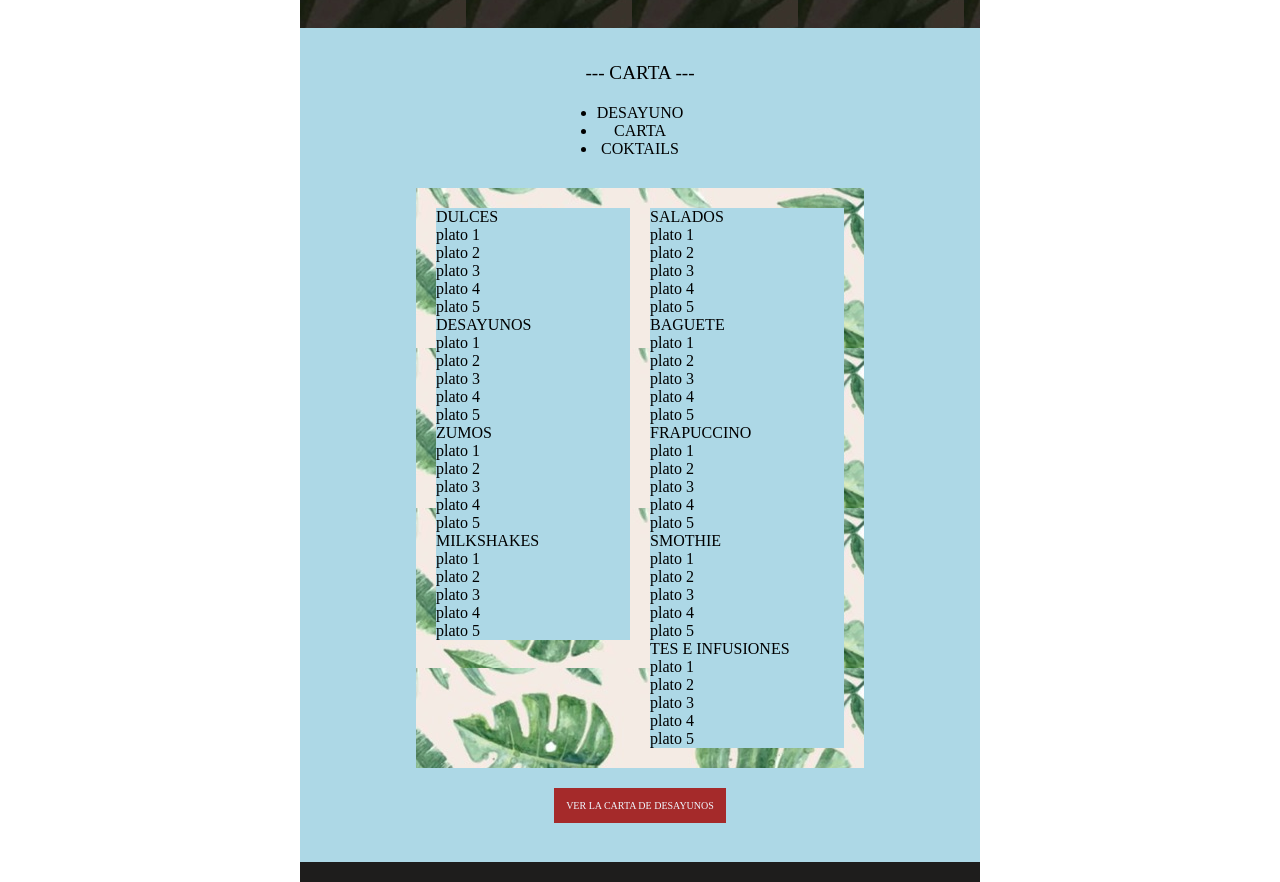
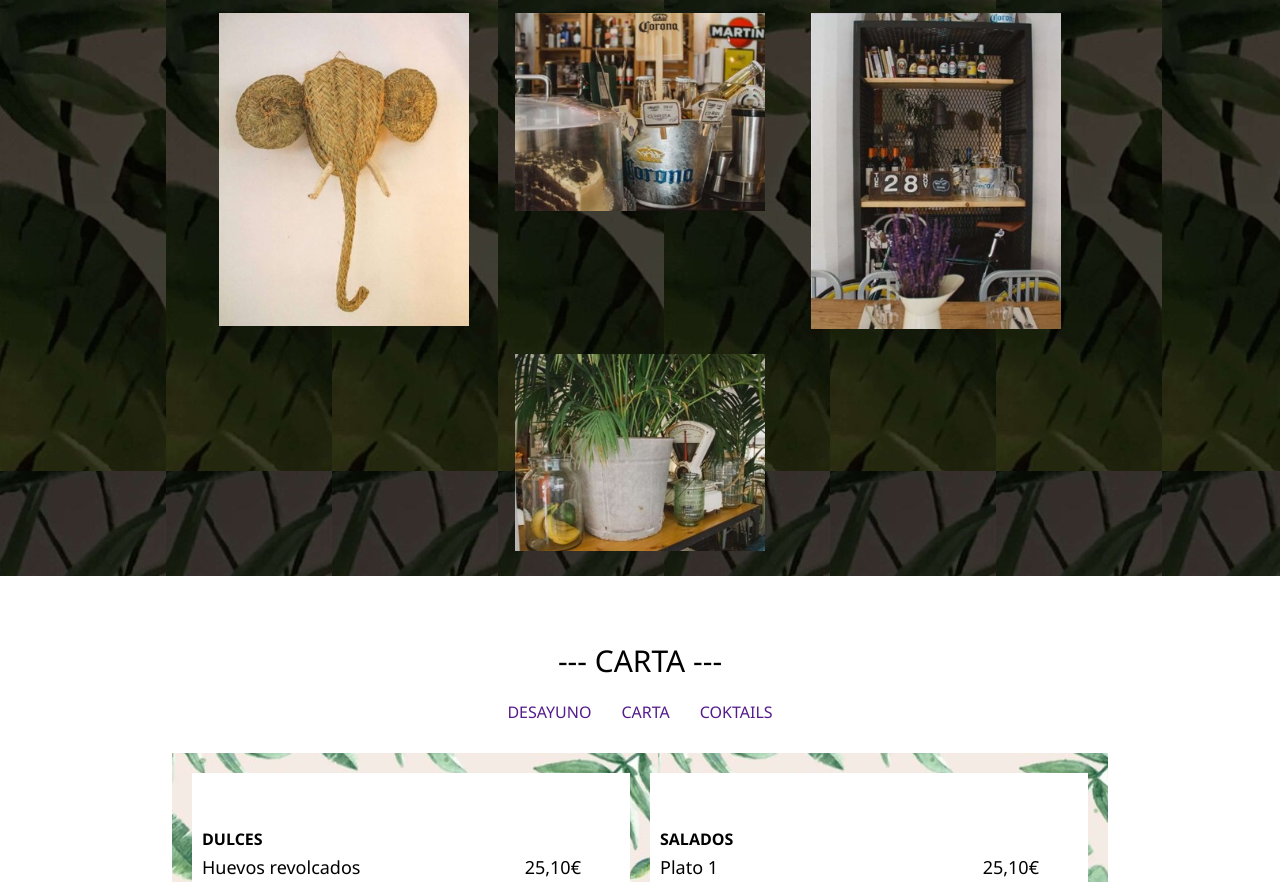
Before and after one commit to PedroFdezMacarron/MozzaBar, a plain HTML site: page index.html in a window 1280 px wide. Shown: the part 1918-2800 px from the top of the page. Drawn offline with Linux system fonts and the light colour scheme; a web font is replaced by a local one.

Commit message:
2 commit

```diff
--- a/index.html
+++ b/index.html
@@ -11,7 +11,7 @@
     <div class="restaurante">
       <div class="cabecera">
         <div class="logo">
-          <img src="./images/logo.png" alt="" height="80" />
+          <img class=img__logo src="./images/logo.png" alt=""/>
         </div>
         <div class="nav">
           <div class="nav__item">
@@ -41,6 +41,10 @@
       <div class="presentacion">
         <div class="presentacion__titulo">Descubre</div>
         <div class="presentacion__rte">MOZZA BAR</div>
+        <div class="sublogo">
+            <img class=img__sublogo src="./images/sublogo.png" alt=""/>
+          </div>
+        <div class="presentacion__subtitulo">WE ARE OPEN</div>
       </div>
       <div class="concepto">
         <div class="concepto__recuadro">
@@ -51,128 +55,281 @@
             cumque, alias itaque sint. Deleniti laudantium, blanditiis incidunt
             maxime iste rem!
           </div>
+          <div class="concepto__explica">
+            Lorem ipsum dolor sit amet consectetur adipisicing elit. Dignissimos
+            quidem odio optio, dolorem minus unde, quisquam labore fugit soluta
+            </div>
+            <div class="concepto__explica">
+                Lorem ipsum dolor sit amet consectetur adipisicing elit. Dignissimos
+                quidem odio optio, dolorem minus unde, quisquam labore fugit soluta
+                cumque, alias itaque sint. Deleniti laudantium, blanditiis incidunt
+                maxime iste rem!
+              </div>
         </div>
       </div>
       <div class="galeria">
         <div class="galeria__recuadro">
-          <!--
-
-                <div class="box box1">1</div>
-                <div class="box">2</div>
-                <div class="box">3</div>
-                <div class="box box4">4</div>
-                <div class="box">5</div>
-                <div class="box box6">6</div>
-                <div class="box">7</div>
-                -->
-
           <div class="galeria__foto">
-            <img src="./images/fondo3-1-1.jpg" alt="" height="150" />
+            <img src="./images/fondo3-1-1.jpg" alt="" />
           </div>
           <div class="galeria__foto">
-            <img src="./images/fondo3-1-2.jpg" alt="" height="150" />
+            <img src="./images/fondo3-1-2.jpg" alt="" />
           </div>
           <div class="galeria__foto">
-            <img src="./images/fondo3-1-3.jpg" alt="" height="150" />
+            <img src="./images/fondo3-1-3.jpg" alt="" />
           </div>
           <div class="galeria__foto foto4">
-            <img src="./images/fondo3-2-1.jpg" alt="" height="150" />
+            <img src="./images/fondo3-2-1.jpg" alt="" />
           </div>
           <div class="galeria__foto">
-            <img src="./images/fondo3-2-2.jpg" alt="" height="150" />
+            <img src="./images/fondo3-2-2.jpg" alt="" />
           </div>
           <div class="galeria__foto foto6">
-            <img src="./images/fondo3-2-3.jpg" alt="" height="150" />
+            <img src="./images/fondo3-2-3.jpg" alt="" />
           </div>
           <div class="galeria__foto">
-            <img src="./images/fondo3-3-2.jpg" alt="" height="150" />
+            <img src="./images/fondo3-3-2.jpg" alt="" />
           </div>
         </div>
       </div>
       <div class="carta">
         <div class="carta__titulo">--- CARTA ---</div>
-        <div class="carta__subtitulo">
-          <ul>
-            <li>DESAYUNO</li>
-            <li>CARTA</li>
-            <li>COKTAILS</li>
+        <nav class="carta__subtitulo">
+          <ul class="carta__nav">
+            <li><a href="">DESAYUNO</a></li>
+            <li><a href="">CARTA</a></li>
+            <li><a href="">COKTAILS</a></li>
           </ul>
-        </div>
+        </nav>
         <div class="carta__recuadro">
           <div class="carta__recuadro-columna">
             <div class="carta__recuadro-grupo">
-              DULCES
-              <p>plato 1</p>
-              <p>plato 2</p>
-              <p>plato 3</p>
-              <p>plato 4</p>
-              <p>plato 5</p>
+              <p class="carta__texto-grupo">DULCES</p>
+              <ul>
+                <li class="plato">
+                  <p>Huevos revolcados</p>
+                  <p>25,10€</p>
+                </li>
+                <li class="plato">
+                  <p>Ibéricos, lomo o jamón</p>
+                  <p>12,10€</p>
+                </li>
+                <li class="plato">
+                  <p>Lingotes de berenjena crujiente</p>
+                  <p>14,10€</p>
+                </li>
+                <li class="plato">
+                  <p>Pulpo salteado, con trigueros y patatas confitadas a la gallega</p>
+                  <p>20,00€</p>
+                </li>
+                <li class="plato">
+                  <p>Queso templado al aroma de tomillo</p>
+                  <p>12,90€</p>
+                </li>
+              </ul>
             </div>
             <div class="carta__recuadro-grupo">
-              DESAYUNOS
-              <p>plato 1</p>
-              <p>plato 2</p>
-              <p>plato 3</p>
-              <p>plato 4</p>
-              <p>plato 5</p>
+              <p class="carta__texto-grupo">DESAYUNOS</p>
+              <ul>
+                <li class="plato">
+                  <p>Plato 1</p>
+                  <p>25,10€</p>
+                </li>
+                <li class="plato">
+                  <p>Plato 2</p>
+                  <p>25,10€</p>
+                </li>
+                <li class="plato">
+                  <p>Plato 3</p>
+                  <p>25,10€</p>
+                </li>
+                <li class="plato">
+                  <p>Plato 4</p>
+                  <p>25,10€</p>
+                </li>
+                <li class="plato">
+                  <p>Plato 5</p>
+                  <p>25,10€</p>
+                </li>
+              </ul>
             </div>
             <div class="carta__recuadro-grupo">
-              ZUMOS
-              <p>plato 1</p>
-              <p>plato 2</p>
-              <p>plato 3</p>
-              <p>plato 4</p>
-              <p>plato 5</p>
+              <p class="carta__texto-grupo">ZUMOS</p>
+              <ul>
+                <li class="plato">
+                  <p>Plato 1</p>
+                  <p>25,10€</p>
+                </li>
+                <li class="plato">
+                  <p>Plato 2</p>
+                  <p>25,10€</p>
+                </li>
+                <li class="plato">
+                  <p>Plato 3</p>
+                  <p>25,10€</p>
+                </li>
+                <li class="plato">
+                  <p>Plato 4</p>
+                  <p>25,10€</p>
+                </li>
+                <li class="plato">
+                  <p>Plato 5</p>
+                  <p>25,10€</p>
+                </li>
+                <li class="plato">
+                    <p>Plato 6</p>
+                    <p>25,10€</p>
+                  </li>
+                  <li class="plato">
+                    <p>Plato 7</p>
+                    <p>25,10€</p>
+                  </li>
+              </ul>
             </div>
             <div class="carta__recuadro-grupo">
-              MILKSHAKES
-              <p>plato 1</p>
-              <p>plato 2</p>
-              <p>plato 3</p>
-              <p>plato 4</p>
-              <p>plato 5</p>
+              <p class="carta__texto-grupo">MILKSHAKES</p>
+              <ul>
+                <li class="plato">
+                  <p>Plato 1</p>
+                  <p>25,10€</p>
+                </li>
+                <li class="plato">
+                  <p>Plato 2</p>
+                  <p>25,10€</p>
+                </li>
+                <li class="plato">
+                  <p>Plato 3</p>
+                  <p>25,10€</p>
+                </li>
+                <li class="plato">
+                  <p>Plato 4</p>
+                  <p>25,10€</p>
+                </li>
+                <li class="plato">
+                  <p>Plato 5</p>
+                  <p>25,10€</p>
+                </li>
+              </ul>
             </div>
           </div>
           <div class="carta__recuadro-columna">
             <div class="carta__recuadro-grupo">
-              SALADOS
-              <p>plato 1</p>
-              <p>plato 2</p>
-              <p>plato 3</p>
-              <p>plato 4</p>
-              <p>plato 5</p>
+              <p class="carta__texto-grupo">SALADOS</p>
+              <ul>
+                <li class="plato">
+                  <p>Plato 1</p>
+                  <p>25,10€</p>
+                </li>
+                <li class="plato">
+                  <p>Plato 2</p>
+                  <p>25,10€</p>
+                </li>
+                <li class="plato">
+                  <p>Plato 3</p>
+                  <p>25,10€</p>
+                </li>
+                <li class="plato">
+                  <p>Plato 4</p>
+                  <p>25,10€</p>
+                </li>
+                <li class="plato">
+                  <p>Plato 5</p>
+                  <p>25,10€</p>
+                </li>
+              </ul>
             </div>
             <div class="carta__recuadro-grupo">
-              BAGUETE
-              <p>plato 1</p>
-              <p>plato 2</p>
-              <p>plato 3</p>
-              <p>plato 4</p>
-              <p>plato 5</p>
+              <p class="carta__texto-grupo">BAGUETE</p>
+              <ul>
+                <li class="plato">
+                  <p>Plato 1</p>
+                  <p>25,10€</p>
+                </li>
+                <li class="plato">
+                  <p>Plato 2</p>
+                  <p>25,10€</p>
+                </li>
+                <li class="plato">
+                  <p>Plato 3</p>
+                  <p>25,10€</p>
+                </li>
+                <li class="plato">
+                  <p>Plato 4</p>
+                  <p>25,10€</p>
+                </li>
+                <li class="plato">
+                  <p>Plato 5</p>
+                  <p>25,10€</p>
+                </li>
+              </ul>
             </div>
             <div class="carta__recuadro-grupo">
-              FRAPUCCINO
-              <p>plato 1</p>
-              <p>plato 2</p>
-              <p>plato 3</p>
-              <p>plato 4</p>
-              <p>plato 5</p>
+              <p class="carta__texto-grupo">FRAPUCCINO</p>
+              <ul>
+                <li class="plato">
+                  <p>Plato 1</p>
+                  <p>25,10€</p>
+                </li>
+                <li class="plato">
+                  <p>Plato 2</p>
+                  <p>25,10€</p>
+                </li>
+                <li class="plato">
+                  <p>Plato 3</p>
+                  <p>25,10€</p>
+                </li>
+                <li class="plato">
+                  <p>Plato 4</p>
+                  <p>25,10€</p>
+                </li>
+                <li class="plato">
+                  <p>Plato 5</p>
+                  <p>25,10€</p>
+                </li>
+              </ul>
             </div>
             <div class="carta__recuadro-grupo">
-              SMOTHIE
-              <p>plato 1</p>
-              <p>plato 2</p>
-              <p>plato 3</p>
-              <p>plato 4</p>
-              <p>plato 5</p>
+              <p class="carta__texto-grupo">SMOOTHIE CON BASE DE ZUMO O YOUGURT</p>
+              <ul>
+                <li class="plato">
+                  <p>Plato 1</p>
+                  <p>25,10€</p>
+                </li>
+                <li class="plato">
+                  <p>Plato 2</p>
+                  <p>25,10€</p>
+                </li>
+                <li class="plato">
+                  <p>Plato 3</p>
+                  <p>25,10€</p>
+                </li>
+                <li class="plato">
+                  <p>Plato 4</p>
+                  <p>25,10€</p>
+                </li>
+                <li class="plato">
+                  <p>Plato 5</p>
+                  <p>25,10€</p>
+                </li>
+              </ul>
             </div>
             <div class="carta__recuadro-grupo">
-              TES E INFUSIONES
-              <p>plato 1</p>
-              <p>plato 2</p>
-              <p>plato 3</p>
-              <p>plato 4</p>
-              <p>plato 5</p>
+                <p class="carta__texto-grupo">TE E INFUSIONES</p>
+                <ul>
+                  <li class="plato">
+                    <p>Plato 1</p>
+                    <p>25,10€</p>
+                  </li>
+                  <li class="plato">
+                    <p>Plato 2</p>
+                    <p>25,10€</p>
+                  </li>
+                  <li class="plato">
+                    <p>Plato 3</p>
+                    <p>25,10€</p>
+                  </li>
+
+                </ul>
               </div>
           </div>
         </div>
@@ -194,10 +351,9 @@
               <option value="5">5 Personas</option>
               <option value="6">6 Personas</option>
               <option value="6">Entre 7 y 15 Personas</option>
-
             </select>
             <legend>Hora</legend>
-                    <input type="time" name="hora"/>
+            <input type="time" name="hora" />
             <legend>Tipo de mesa</legend>
             <select>
               <option value="r">Redonda</option>
@@ -211,13 +367,12 @@
             <h1>MOZZA BAR</h1>
             <h2>Direccion</h2>
           </div>
-
         </div>
-
       </div>
       <div class="blog">
-
-
+        <img src="./images/filete.jfif" alt="" height="100" />
+        <img src="./images/fresas.jfif" alt="" height="100" />
+        <img src="./images/pez.jfif" alt="" height="100" />
       </div>
 
       <footer></footer>
--- a/style.css
+++ b/style.css
@@ -1,14 +1,15 @@
 @import url("https://fonts.googleapis.com/css2?family=Anybody:ital,wght@0,100;0,200;0,300;0,500;0,600;0,700;0,800;0,900;1,100;1,200;1,300;1,400;1,500;1,600;1,700;1,800;1,900&display=swap");
 @import url("https://fonts.googleapis.com/css2?family=Dancing+Script:wght@700&display=swap");
 
-* {
+*{
+  list-style: none;
   margin: 0;
   padding: 0;
+  text-decoration: none;
+  font-family: 'Segoe UI', Tahoma, Geneva, Verdana, sans-serif;
 }
 
 .restaurante {
-  width: 85vh;
-  margin: 0 auto;
   background-color: #1e1d1c;
 }
 .cabecera {
@@ -17,11 +18,18 @@
   align-items: center;
   justify-content: space-around;
   background-color: #1e1d1c;
-  width: 85vh;
+  position:fixed;
+  width: 100%;
 }
-.logo {
+.img__logo{
+  max-height: 80px;
+}
+.sublogo{
     display: flex;
     justify-content: center;
+}
+.img__sublogo{
+    max-width: 25%;
 }
 .nav {
   display: flex;
@@ -47,113 +55,87 @@
   background-position: center center;
   background-size: cover;
   background-repeat: no-repeat;
-  height: 500px;
+  height:calc(100vh);
 }
 .presentacion__titulo {
   font-size: 55px;
-  font-family: "Dancing Script", cursive;
+  font-family: "Dancing Script";
+  color: coral;
+
+}
+.presentacion__subtitulo{
+    font-size: 25px;
  }
 .presentacion__rte {
   font-size: 65px;
-  font-family: "Dancing Script";
+  font-family:'Segoe UI', Tahoma, Geneva, Verdana, sans-serif
 }
 .concepto {
   display: flex;
-  flex-direction: row;
   align-items: center;
   justify-content: center;
   background-image: url("./images/fondo2.jpg");
   background-repeat: repeat;
-  height: 500px;
+  padding-top: 30px;
+  padding-bottom: 30px;
+  min-height: 100vh;
 }
 .concepto__recuadro {
   display: flex;
   flex-direction: column;
   align-items: center;
-
   background-color: #1e1d1c;
-  width: 50%;
-  height: 300px;
+  width:30%;
+  padding: 40px;
 }
 .concepto__titulo {
   background-color: #1e1d1c;
   color: beige;
-  width: 50%;
   padding-bottom: 20px;
   padding-top: 20px;
   text-align: center;
+  font-size: 25px;
 }
 .concepto__explica {
   background-color: #1e1d1c;
   color: beige;
-  width: 50%;
+
+  padding-bottom: 30px;
 }
 
 .galeria {
-  /* background-image: url("./images/fondo3.jpg");
+  padding: 20px;
+  display: flex;
+  justify-content: center;
+  background-image: url("./images/fondo3.jpg");
   background-repeat: repeat;
-    height: 1500px;
-    display: flex;
-    flex-direction: column;
-    align-items: center;
-    justify-content: center;
-  */
 }
 
-/*
-.galeria__recuadro{
-    display: grid;
-    grid-template-columns: repeat(3, 1fr);
-    column-gap: 10px;
-    row-gap: 10px;
-    width: 90%;
-}
-*/
-
 .galeria__recuadro {
+  width: 70%;
   display: flex;
-  flex-direction: row;
   flex-wrap: wrap;
-  justify-content: space-between;
+  justify-content: space-around;
+  gap: 20px;
   align-items: flex-start;
-  background-image: url("./images/fondo3.jpg");
-  align-content: space-between;
-  gap: 50px;
-  padding: 50px;
 }
 
-.galeria__foto {
+.galeria__foto img {
+  max-width: 250px;
+  background-color: #1e1d1c;
 }
 
-/*
-
-.box{
-    background-color: green;
-    border: 3px solid red;
-}
-
-.foto4{
-    grid-row: 2/span 2;
-    background-color: yellow;
-}
-.foto6{
-    grid-column: 3/span 1;
-    grid-row: 2/span 2;
-    background-color: rebeccapurple;
-}
-*/
-
 .carta {
-  background-color: lightblue;
-  height: 800px;
+  background-color:white;
   padding-top: 5%;
   display: flex;
   flex-direction: column;
   align-items: center;
+  height:max-content;
 }
 .carta__titulo {
   text-align: center;
-  font-size: larger;
+  font-size: 30px;
   padding-bottom: 20px;
 }
 .carta__subtitulo {
@@ -163,22 +145,47 @@
   text-align: center;
   padding-bottom: 30px;
 }
+.carta__nav{
+    display: flex;
+    flex-direction: row;
+    gap: 30px;
+}
 
 .carta__recuadro {
   align-items: flex-start;
-  width: 60%;
+  width: 70%;
   display: grid;
   grid-template-columns: repeat(2, 1fr);
   background-image: url("./images/fondo4.jpg");
   column-gap: 20px;
   row-gap: 20px;
   padding: 20px;
+
 }
 .carta__recuadro-columna {
-  background-color: lightblue;
+  background-color: white;
+  padding-left: 10px;
+  padding-top: 40px;;
+}
+.carta__texto-grupo {
+  padding-top: 15px;
+  padding-bottom: 5px;
+  font-family: "Segoe UI", Tahoma, Geneva, Verdana, sans-serif;
+  font-weight: bold;
+}
+.plato {
+  display: grid;
+  grid-template-columns: 10fr 2fr;
+  column-gap: 10px;
+  row-gap: 10px;
+  width: 90%;
+  font-family: "Segoe UI", Tahoma, Geneva, Verdana, sans-serif;
+  font-size: 18px;
+  padding-bottom: 8px;
 }
 .carta__pie {
   padding-top: 20px;
+  padding-bottom: 20px;
 }
 .carta__botton {
   display: inline-block;
@@ -190,7 +197,7 @@
   padding: 12px;
   font-size: 10px;
 }
-.reservas{
+.reservas {
   height: 446px;
   color: white;
   font-family: "Segoe UI", Tahoma, Geneva, Verdana, sans-serif;
@@ -201,15 +208,14 @@
   /* align-content: center; */
   align-items: center;
 }
-.reservas__titulo{
-
+.reservas__titulo {
 }
-.reservas__recuadro{
+.reservas__recuadro {
   display: flex;
   flex-direction: row;
   align-items: center;
 }
-.reservas__field{
+.reservas__field {
   display: flex;
   flex-direction: column;
   flex-wrap: nowrap;
@@ -224,3 +230,8 @@
   padding: 12px;
   font-size: 10px;
 }
+.blog {
+  display: flex;
+  flex-direction: row;
+  flex-wrap: nowrap;
+}
```
Also changed, not shown: images/sublogo.png (added). Lines whose indentation alone changed are shown as unchanged.
